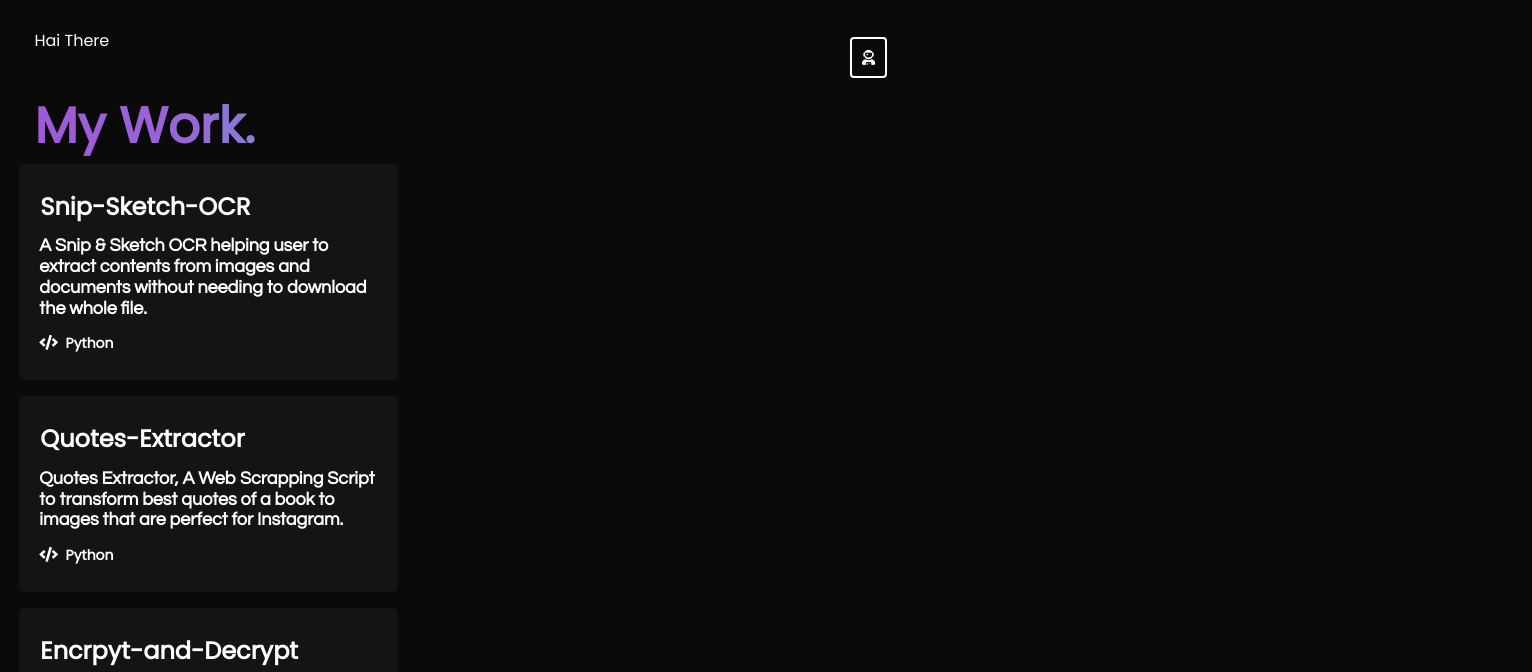
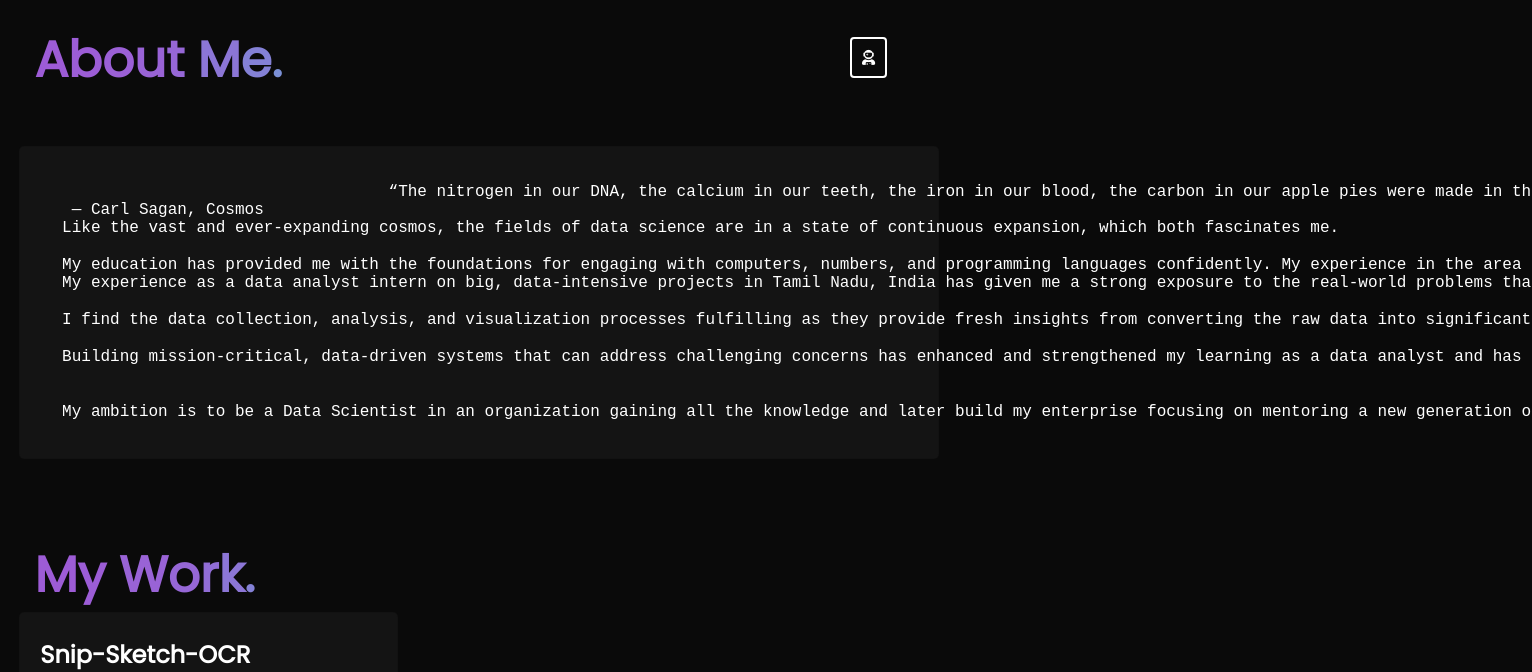
Before and after one commit to vishvaluke/vishvaluke.github.io, a plain HTML site: page index.html in a window 1280 px wide. Shown: the top 672 px of the page, 1532 px wide, since content can reach past the window. Drawn offline with nearby package versions, Linux system fonts and the light colour scheme; a script that the page names is missing.

Commit message:
Update index.html

```diff
--- a/index.html
+++ b/index.html
@@ -226,7 +226,25 @@ input[type=submit]:hover {
 
 <button id="myDIV" class="button2" type="button" style="position: fixed;right: 0px;" onclick="this.style.visibility= 'hidden';setStyleSheet('index.css')"><i class="fas fa-user-astronaut"></i></button>
   <div class="main" id="About-Me">
-    Hai There
+    <span class="txt anim-text-flow" style="font-size: 50px;font-weight: bolder;font-family: "Questrial", sans-serif;">About Me.</span>
+	  <div id="forks" style="display: block;">
+		  <div class="projects" id="forks_section">
+			  <section>
+				  <span style="display:block;"><pre>
+				  “The nitrogen in our DNA, the calcium in our teeth, the iron in our blood, the carbon in our apple pies were made in the interiors of collapsing stars. We are made of star-stuff.”
+ ― Carl Sagan, Cosmos
+Like the vast and ever-expanding cosmos, the fields of data science are in a state of continuous expansion, which both fascinates me.
+
+My education has provided me with the foundations for engaging with computers, numbers, and programming languages confidently. My experience in the area of technology and data analysis has allowed me to incorporate my learning towards solving real-world challenges. I want to explore and satisfy my interest in the world of Big Data, predictive analytics, and AI while developing solutions to some of the challenges faced by society and companies.
+My experience as a data analyst intern on big, data-intensive projects in Tamil Nadu, India has given me a strong exposure to the real-world problems that different companies and consumers are facing. Nowadays, it’s essential to comprehend and process all different types of data and to evaluate it to arrive at the right option for decision-making as there are infinite possibilities.
+
+I find the data collection, analysis, and visualization processes fulfilling as they provide fresh insights from converting the raw data into significant information to help make weighted decisions. I have analyzed data and have ample hands-on experience in programming languages, related data packages (like Python, Python - Pandas, Scipy, Scikit, etc.) and making graphs using Excel and Tableau.
+
+Building mission-critical, data-driven systems that can address challenging concerns has enhanced and strengthened my learning as a data analyst and has also reinforced my knowledge in the field of Data Science.  My knowledge and practice have made me aware of different data processing options, tools, and practices.
+
+
+My ambition is to be a Data Scientist in an organization gaining all the knowledge and later build my enterprise focusing on mentoring a new generation of data scientists focusing on innovations to solve real-world issues. By applying the most successful utilization of data analytics and predictive approaches to maximize business profitability, I intend to help organizations make accurate, data-driven decisions based on trends in key metrics.
+</pre></span></section></div></div>
 </div>
   <div id="work">
     <span class="txt anim-text-flow" style="font-size: 50px;font-weight: bolder;font-family: "Questrial", sans-serif;">My Work.</span>
```
